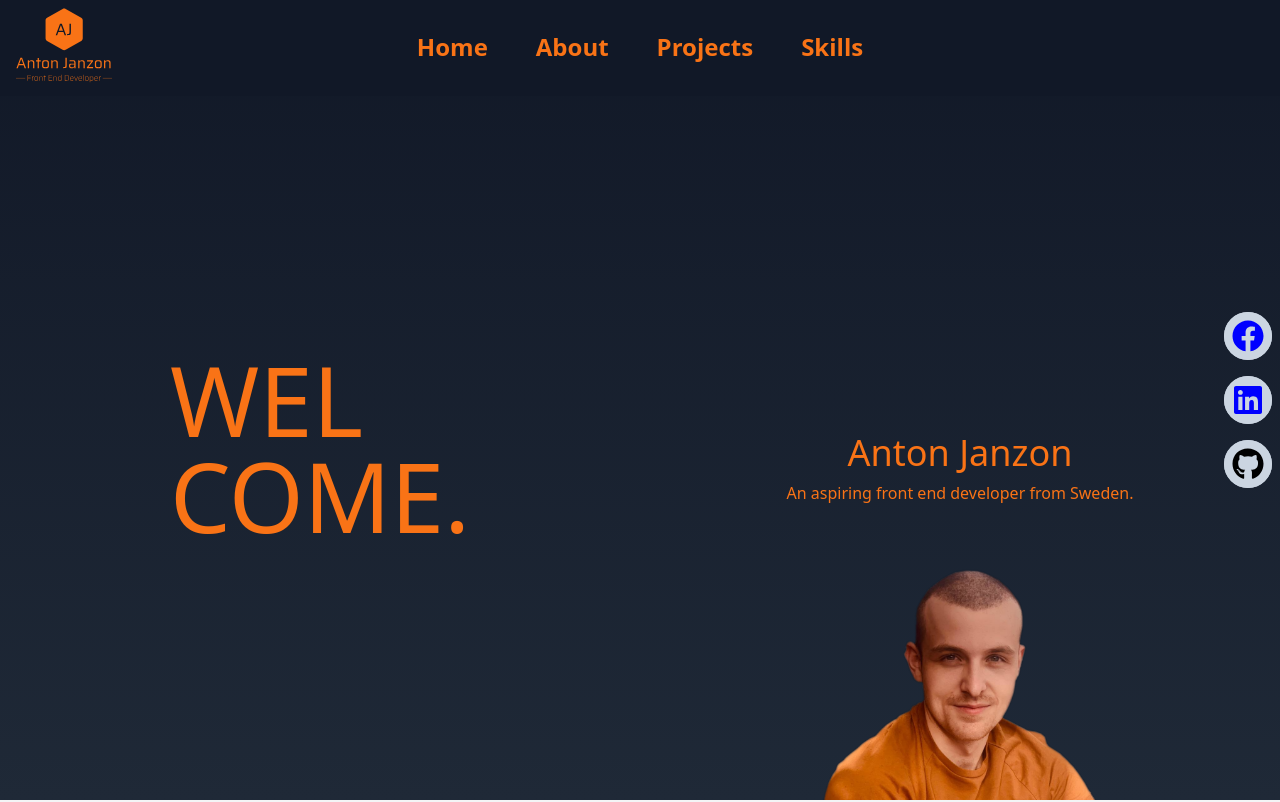
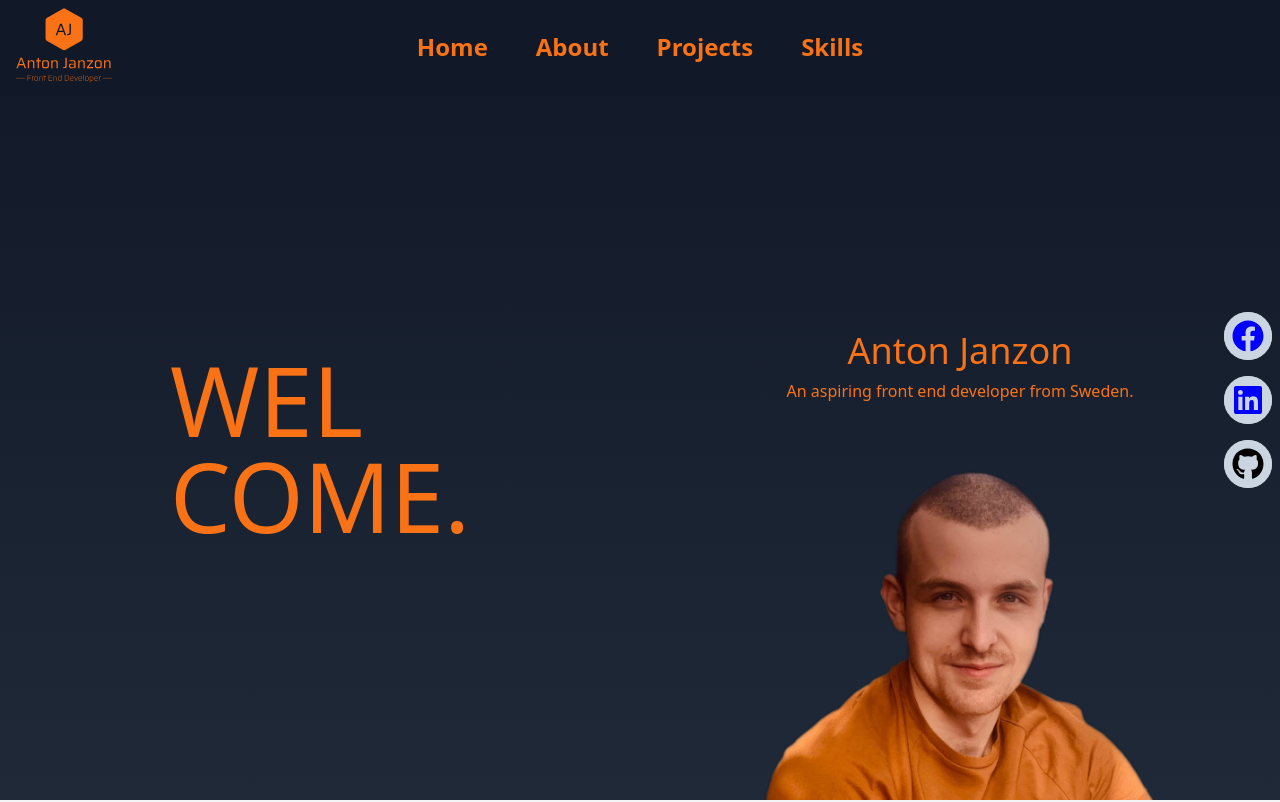
Before and after one commit to antonjanzon95/myPortfolio, a React (Vite) app: page / in a window 1280 px wide. Shown: the top 802 px of the page. Built offline with nearby package versions, Linux system fonts and the light colour scheme.

Commit message:
Added width/height on img

```diff
--- a/src/components/main.tsx
+++ b/src/components/main.tsx
@@ -19,7 +19,13 @@ const Main: React.FC<Props> = () => {
             </h3>
           </div>
 
-          <img src="/self-portrait.webp" className="w-[280px] mx-auto" alt="" />
+          <img
+            src="/self-portrait.webp"
+            width={892}
+            height={760}
+            className="w-[400px] mx-auto"
+            alt="Smiling man with orange shirt"
+          />
         </div>
       </div>
     </div>
```
